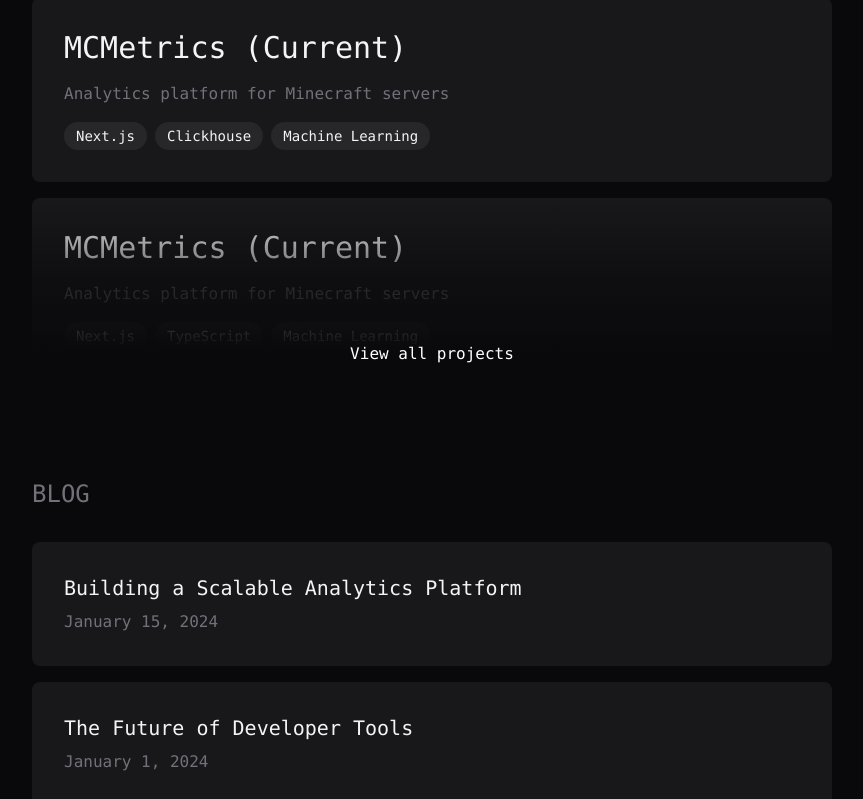
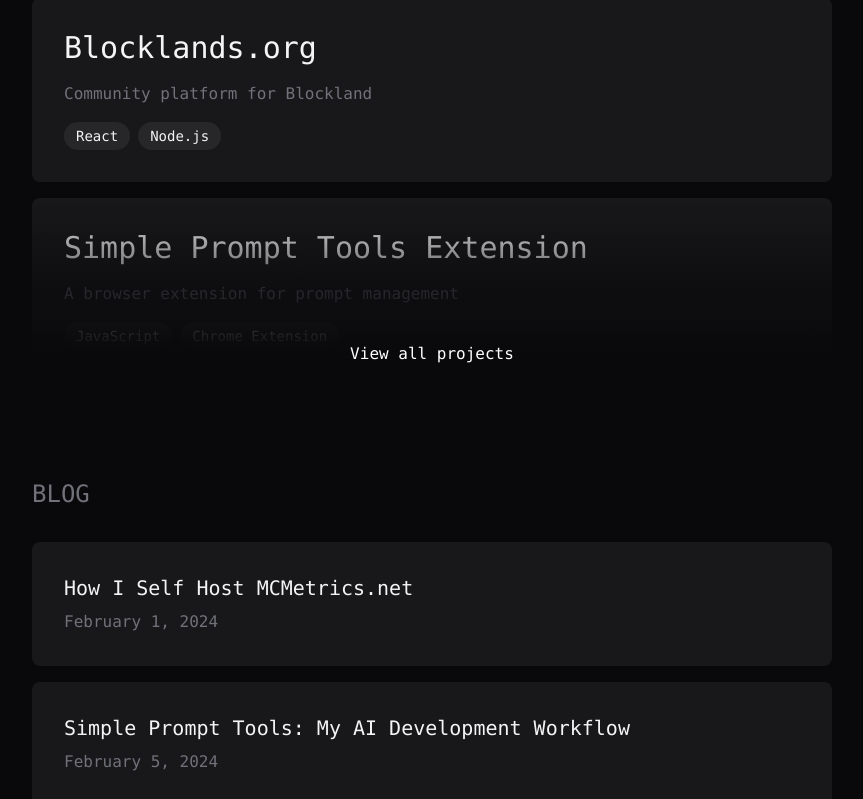
Before and after one commit to nf-projects/nilsfleig.com, a Next.js app: page / in a window 1280 px wide. Shown: the part 1480-2279 px from the top of the page, without its empty margins (208-1071 px from the left). Built offline with nearby package versions, Linux system fonts and the light colour scheme.

Commit message:
add first batch of projects and blogs

```diff
--- /dev/null
+++ b/app/blog/ai-development-workflow/page.tsx
@@ -0,0 +1,34 @@
+import Image from "next/image";
+import Link from "next/link";
+
+export default function AIDevelopmentWorkflowBlog() {
+	return (
+		<div className="mx-auto max-w-2xl pb-12">
+			<article className="prose prose-invert prose-zinc max-w-none">
+				<h1 className="text-4xl font-mono mb-2">
+					Simple Prompt Tools: My AI Development Workflow
+				</h1>
+				<p className="text-zinc-500 font-mono mb-12">February 5, 2024</p>
+
+				<div className="mb-6">
+					<p className="text-zinc-400">No related project.</p>
+				</div>
+
+				<Image
+					src="https://picsum.photos/800/400"
+					alt="AI Development Workflow"
+					width={800}
+					height={400}
+					className="rounded-lg mb-8"
+				/>
+
+				<div className="space-y-6">
+					<p className="text-zinc-300 leading-relaxed font-mono">
+						Lorem ipsum dolor sit amet, consectetur adipiscing elit. Sed do
+						eiusmod tempor incididunt ut labore et dolore magna aliqua.
+					</p>
+				</div>
+			</article>
+		</div>
+	);
+}
--- /dev/null
+++ b/app/blog/llm-query-database/page.tsx
@@ -0,0 +1,38 @@
+import Image from "next/image";
+import Link from "next/link";
+
+export default function LLMQueryDatabaseBlog() {
+	return (
+		<div className="mx-auto max-w-2xl pb-12">
+			<article className="prose prose-invert prose-zinc max-w-none">
+				<h1 className="text-4xl font-mono mb-2">
+					How I Securely Let an LLM Query My Database
+				</h1>
+				<p className="text-zinc-500 font-mono mb-12">February 15, 2024</p>
+
+				{/* Link to related project */}
+				<div className="mb-6">
+					<p className="text-zinc-400">Related Project:</p>
+					<Link href="/projects/mcmetrics" className="text-blue-500 underline">
+						MCMetrics
+					</Link>
+				</div>
+
+				<Image
+					src="https://picsum.photos/800/400"
+					alt="LLM Query Database"
+					width={800}
+					height={400}
+					className="rounded-lg mb-8"
+				/>
+
+				<div className="space-y-6">
+					<p className="text-zinc-300 leading-relaxed font-mono">
+						Lorem ipsum dolor sit amet, consectetur adipiscing elit. Sed do
+						eiusmod tempor incididunt ut labore et dolore magna aliqua.
+					</p>
+				</div>
+			</article>
+		</div>
+	);
+}
--- /dev/null
+++ b/app/blog/self-host-mcmetrics/page.tsx
@@ -0,0 +1,37 @@
+import Image from "next/image";
+import Link from "next/link";
+
+export default function SelfHostMCMetricsBlog() {
+	return (
+		<div className="mx-auto max-w-2xl pb-12">
+			<article className="prose prose-invert prose-zinc max-w-none">
+				<h1 className="text-4xl font-mono mb-2">
+					How I Self Host MCMetrics.net
+				</h1>
+				<p className="text-zinc-500 font-mono mb-12">February 1, 2024</p>
+
+				<div className="mb-6">
+					<p className="text-zinc-400">Related Project:</p>
+					<Link href="/projects/mcmetrics" className="text-blue-500 underline">
+						MCMetrics
+					</Link>
+				</div>
+
+				<Image
+					src="https://picsum.photos/800/400"
+					alt="Self Hosting MCMetrics"
+					width={800}
+					height={400}
+					className="rounded-lg mb-8"
+				/>
+
+				<div className="space-y-6">
+					<p className="text-zinc-300 leading-relaxed font-mono">
+						Lorem ipsum dolor sit amet, consectetur adipiscing elit. Sed do
+						eiusmod tempor incididunt ut labore et dolore magna aliqua.
+					</p>
+				</div>
+			</article>
+		</div>
+	);
+}
--- /dev/null
+++ b/app/blog/simple-prompt-tools/page.tsx
@@ -0,0 +1,43 @@
+import Link from "next/link";
+import Image from "next/image";
+
+export default function SimplePromptToolsPage() {
+	return (
+		<div className="mx-auto max-w-2xl pb-12">
+			<article className="prose prose-invert prose-zinc max-w-none">
+				<h1 className="text-4xl font-mono mb-2">
+					Simple Prompt Tools Extension
+				</h1>
+				<p className="text-zinc-500 font-mono mb-6">
+					A browser extension for prompt management
+				</p>
+
+				{/* Link to related project */}
+				<div className="mb-6">
+					<p className="text-zinc-400">Related Project:</p>
+					<Link
+						href="/projects/simple-prompt-tools"
+						className="text-blue-500 underline"
+					>
+						Simple Prompt Tools
+					</Link>
+				</div>
+
+				<Image
+					src="https://picsum.photos/800/400"
+					alt="Simple Prompt Tools"
+					width={800}
+					height={400}
+					className="rounded-lg mb-8"
+				/>
+
+				<div className="space-y-6">
+					<p className="text-zinc-300 leading-relaxed font-mono">
+						Lorem ipsum dolor sit amet, consectetur adipiscing elit. Sed do
+						eiusmod tempor incididunt ut labore et dolore magna aliqua.
+					</p>
+				</div>
+			</article>
+		</div>
+	);
+}
--- a/app/page.tsx
+++ b/app/page.tsx
@@ -96,34 +96,31 @@
 					<ProjectList
 						projects={[
 							{
-								title: "MCMetrics (Current)",
-								description: "Google Analytics SaaS for Minecraft servers",
-								slug: "mcmetrics",
-								technologies: ["Next.js", "Clickhouse", "ML", "LLMs"],
-								website: "mcmetrics.net",
-							},
-							{
-								title: "MCMetrics (Current)",
-								description: "Analytics platform for Minecraft servers",
-								slug: "mcmetrics",
-								technologies: ["Next.js", "Clickhouse", "Machine Learning"],
-								website: "mcmetrics.net",
-							},
-							{
-								title: "MCMetrics (Current)",
+								title: "MCMetrics.net",
 								description: "Analytics platform for Minecraft servers",
 								slug: "mcmetrics",
 								technologies: ["Next.js", "TypeScript", "Machine Learning"],
 								website: "mcmetrics.net",
 							},
 							{
-								title: "MCMetrics (Current)",
-								description: "Analytics platform for Minecraft servers",
-								slug: "mcmetrics",
-								technologies: ["Next.js", "TypeScript", "Machine Learning"],
-								website: "mcmetrics.net",
+								title: "Blocklands.org",
+								description: "Community platform for Blockland",
+								slug: "blocklands",
+								technologies: ["React", "Node.js"],
+								website: "blocklands.org",
 							},
-							// Add other projects as needed
+							{
+								title: "Simple Prompt Tools Extension",
+								description: "A browser extension for prompt management",
+								slug: "simple-prompt-tools",
+								technologies: ["JavaScript", "Chrome Extension"],
+							},
+							{
+								title: "Circle Metered Crypto Billing",
+								description: "Billing solution for crypto transactions",
+								slug: "circle-metered-billing",
+								technologies: ["Blockchain", "Node.js"],
+							},
 						]}
 					/>
 				</section>
@@ -133,26 +130,26 @@
 					<BlogList
 						posts={[
 							{
-								title: "Building a Scalable Analytics Platform",
-								slug: "building-scalable-analytics",
-								date: "January 15, 2024",
+								title: "How I Self Host MCMetrics.net",
+								slug: "self-host-mcmetrics",
+								date: "February 1, 2024",
 							},
 							{
-								title: "The Future of Developer Tools",
-								slug: "future-of-developer-tools",
-								date: "January 1, 2024",
+								title: "Simple Prompt Tools: My AI Development Workflow",
+								slug: "ai-development-workflow",
+								date: "February 5, 2024",
 							},
 							{
-								title: "Implementing Real-time Analytics",
-								slug: "real-time-analytics",
-								date: "December 15, 2023",
+								title:
+									"Using Sentence Transformer Centroids to Detect Message Topics",
+								slug: "sentence-transformer-centroids",
+								date: "February 10, 2024",
 							},
 							{
-								title: "Machine Learning in Game Analytics",
-								slug: "ml-game-analytics",
-								date: "December 1, 2023",
+								title: "How I Securely Let an LLM Query My Database",
+								slug: "llm-query-database",
+								date: "February 15, 2024",
 							},
-							// Add more blog posts as needed
 						]}
 					/>
 				</section>
--- /dev/null
+++ b/app/projects/blocklands/page.tsx
@@ -0,0 +1,51 @@
+import Link from "next/link";
+import Image from "next/image";
+
+export default function BlocklandsPage() {
+	return (
+		<div className="mx-auto max-w-2xl pb-12">
+			<article className="prose prose-invert prose-zinc max-w-none">
+				<h1 className="text-4xl font-mono mb-2">Blocklands.org</h1>
+				<p className="text-zinc-500 font-mono mb-6">
+					Community platform for Blockland
+				</p>
+
+				<div className="flex flex-wrap gap-2 mb-8">
+					{["React", "Node.js"].map((tech) => (
+						<span
+							key={tech}
+							className="px-3 py-1 bg-zinc-800 rounded-full text-sm font-mono"
+						>
+							{tech}
+						</span>
+					))}
+				</div>
+
+				<Link
+					href="https://blocklands.org"
+					className="text-zinc-400 hover:text-white underline font-mono block mb-12"
+					target="_blank"
+					rel="noopener noreferrer"
+				>
+					blocklands.org
+				</Link>
+
+				<Image
+					src="https://picsum.photos/800/400"
+					alt="Blocklands"
+					width={800}
+					height={400}
+					className="rounded-lg mb-8"
+				/>
+
+				<div className="space-y-6">
+					<p className="text-zinc-300 leading-relaxed font-mono">
+						MCMetrics is an analytics platform designed specifically for
+						Minecraft servers, providing deep insights into player behavior,
+						server performance, and community engagement.
+					</p>
+				</div>
+			</article>
+		</div>
+	);
+}
--- /dev/null
+++ b/app/projects/circle-metered-billing/page.tsx
@@ -0,0 +1,32 @@
+import Link from "next/link";
+import Image from "next/image";
+
+export default function CircleMeteredBillingPage() {
+	return (
+		<div className="mx-auto max-w-2xl pb-12">
+			<article className="prose prose-invert prose-zinc max-w-none">
+				<h1 className="text-4xl font-mono mb-2">
+					Circle Metered Crypto Billing
+				</h1>
+				<p className="text-zinc-500 font-mono mb-6">
+					Billing solution for crypto transactions
+				</p>
+
+				<Image
+					src="https://picsum.photos/800/400"
+					alt="Circle Metered Billing"
+					width={800}
+					height={400}
+					className="rounded-lg mb-8"
+				/>
+
+				<div className="space-y-6">
+					<p className="text-zinc-300 leading-relaxed font-mono">
+						Lorem ipsum dolor sit amet, consectetur adipiscing elit. Sed do
+						eiusmod tempor incididunt ut labore et dolore magna aliqua.
+					</p>
+				</div>
+			</article>
+		</div>
+	);
+}
--- a/app/projects/mcmetrics/page.tsx
+++ b/app/projects/mcmetrics/page.tsx
@@ -9,6 +9,36 @@
 				<p className="text-zinc-500 font-mono mb-6">
 					Analytics platform for Minecraft servers
 				</p>
+
+				<div className="mb-6">
+					<p className="text-zinc-400">Related Blog Posts:</p>
+					<ul className="list-disc pl-6">
+						<li>
+							<Link
+								href="/blog/self-host-mcmetrics"
+								className="text-blue-500 underline"
+							>
+								How I Self Host MCMetrics.net
+							</Link>
+						</li>
+						<li>
+							<Link
+								href="/blog/sentence-transformer-centroids"
+								className="text-blue-500 underline"
+							>
+								Using Sentence Transformer Centroids to Detect Message Topics
+							</Link>
+						</li>
+						<li>
+							<Link
+								href="/blog/llm-query-database"
+								className="text-blue-500 underline"
+							>
+								How I Securely Let an LLM Query My Database
+							</Link>
+						</li>
+					</ul>
+				</div>
 
 				<div className="flex flex-wrap gap-2 mb-8">
 					{["Next.js", "TypeScript", "Machine Learning"].map((tech) => (
--- /dev/null
+++ b/app/projects/simple-prompt-tools/page.tsx
@@ -0,0 +1,47 @@
+import Link from "next/link";
+import Image from "next/image";
+
+export default function SimplePromptToolsPage() {
+	return (
+		<div className="mx-auto max-w-2xl pb-12">
+			<article className="prose prose-invert prose-zinc max-w-none">
+				<h1 className="text-4xl font-mono mb-2">
+					Simple Prompt Tools Extension
+				</h1>
+				<p className="text-zinc-500 font-mono mb-6">
+					A browser extension for prompt management
+				</p>
+
+				{/* Related blog posts */}
+				<div className="mb-6">
+					<p className="text-zinc-400">Related Blog Posts:</p>
+					<ul className="list-disc pl-6">
+						<li>
+							<Link
+								href="/blog/ai-development-workflow"
+								className="text-blue-500 underline"
+							>
+								Simple Prompt Tools: My AI Development Workflow
+							</Link>
+						</li>
+					</ul>
+				</div>
+
+				<Image
+					src="https://picsum.photos/800/400"
+					alt="Simple Prompt Tools"
+					width={800}
+					height={400}
+					className="rounded-lg mb-8"
+				/>
+
+				<div className="space-y-6">
+					<p className="text-zinc-300 leading-relaxed font-mono">
+						Lorem ipsum dolor sit amet, consectetur adipiscing elit. Sed do
+						eiusmod tempor incididunt ut labore et dolore magna aliqua.
+					</p>
+				</div>
+			</article>
+		</div>
+	);
+}
```
Also changed, not shown: app/blog/sentence-transformer-centroids/page.tsx (added, +38 -0 lines).
